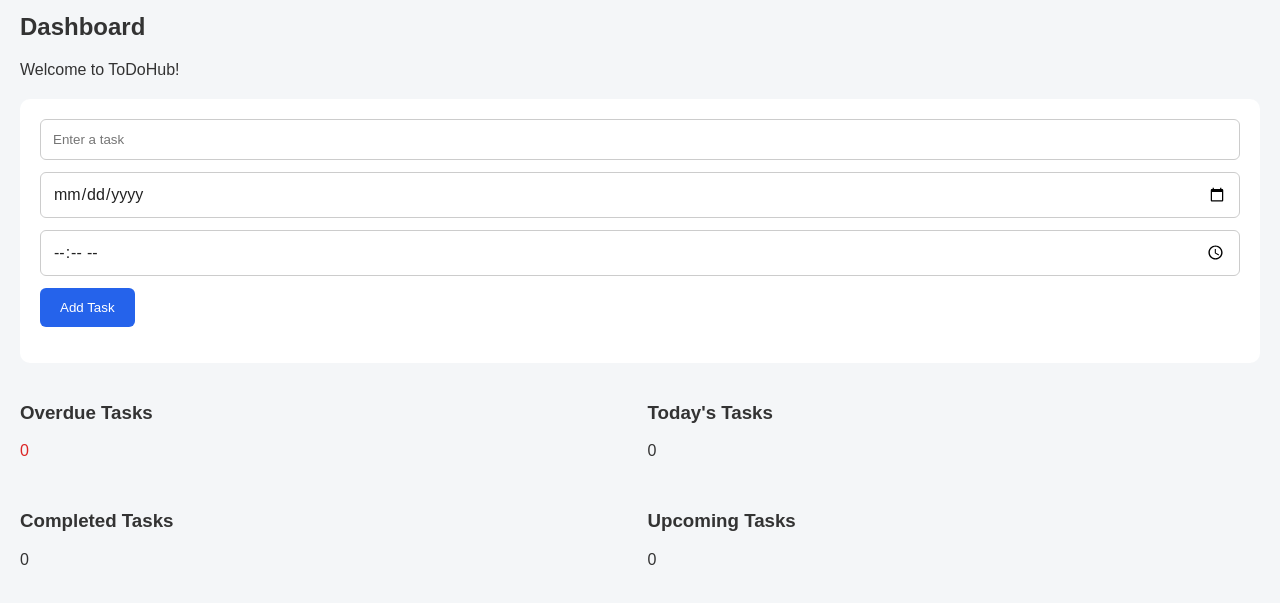
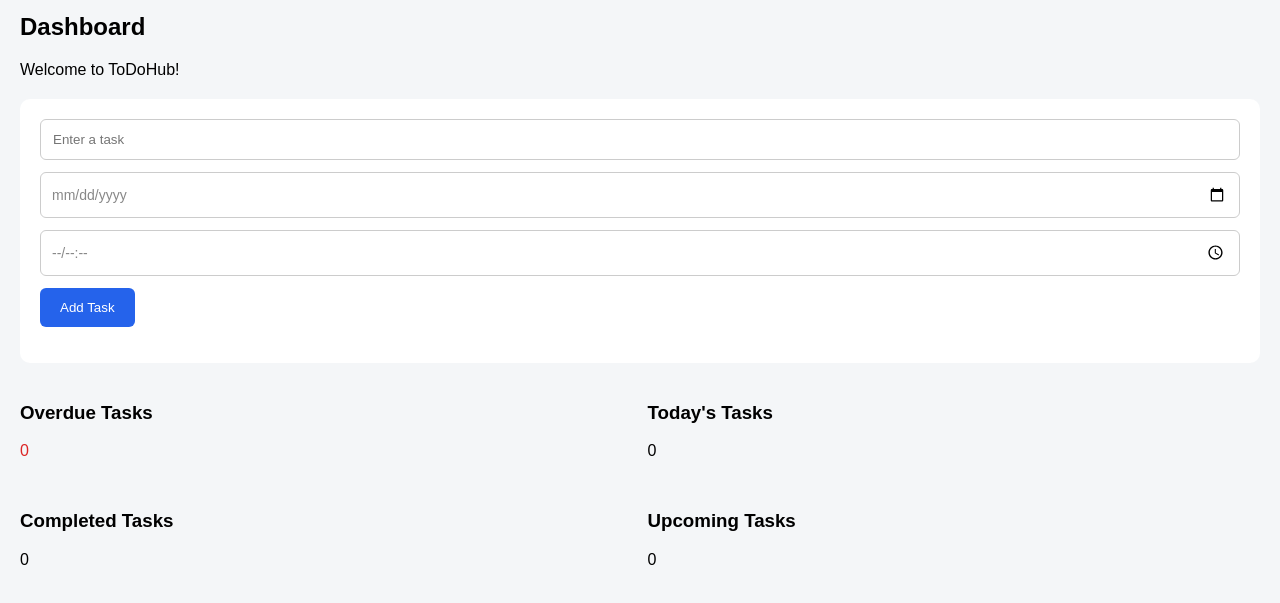
Before and after one commit to Andersonn2010/todohub, a plain HTML site: page html/lesson-26-todo-app.html in a window 1280 px wide. Shown: the part 123-726 px from the top of the page. Drawn offline with Linux system fonts and the light colour scheme.

Commit message:
Update lesson-26-todo-app.html

```diff
--- a/html/lesson-26-todo-app.html
+++ b/html/lesson-26-todo-app.html
@@ -111,8 +111,9 @@
             border-radius: 6px;
         }
 
-        /* Native date and time inputs; no extra display layer */
+
 .date-time-field {
+    position: relative;
     width: 100%;
     margin-bottom: 12px;
 }
@@ -127,15 +128,34 @@
     border: 1px solid #ccc;
     border-radius: 6px;
     background-color: white;
-            color: #222;
+    color: transparent;
+    -webkit-text-fill-color: transparent;
+    caret-color: transparent;
     font: inherit;
     -webkit-appearance: none;
     appearance: none;
 }
 
-        .date-time-field input::-webkit-date-and-time-value {
-            text-align: left;
+.date-time-field input:focus {
+    color: #222;
+    -webkit-text-fill-color: #222;
 }
+
+.date-time-field input:focus + .date-time-placeholder {
+    display: none;
+}
+
+.date-time-placeholder {
+    position: absolute;
+    left: 12px;
+    top: 50%;
+    transform: translateY(-50%);
+    color: #888;
+    font-size: 14px;
+    pointer-events: none;
+    z-index: 1;
+}
+
 
         #addTaskButton {
             background-color: #2563eb;
@@ -668,12 +688,15 @@
         <div id="taskForm">
             <input type="text" id="taskInput" placeholder="Enter a task">
 
+
 <div class="date-time-field">
     <input type="date" id="taskDate" aria-label="Task date">
+    <span class="date-time-placeholder" id="taskDateDisplay">mm/dd/yyyy</span>
 </div>
 
 <div class="date-time-field">
     <input type="time" id="taskTime" aria-label="Task time">
+    <span class="date-time-placeholder" id="taskTimeDisplay">--/--:--</span>
 </div>
 
             <button id="addTaskButton">Add Task</button>
@@ -857,9 +880,39 @@
             });
         });
 
+
+
         let taskInput = document.getElementById("taskInput");
         let taskDate = document.getElementById("taskDate");
         let taskTime = document.getElementById("taskTime");
+
+        let taskDateDisplay = document.getElementById("taskDateDisplay");
+        let taskTimeDisplay = document.getElementById("taskTimeDisplay");
+
+        function updateDateTimeDisplays() {
+    if (taskDate.value) {
+        let [year, month, day] = taskDate.value.split("-");
+        taskDateDisplay.textContent = `${month}/${day}/${year}`;
+    } else {
+        taskDateDisplay.textContent = "mm/dd/yyyy";
+    }
+
+    taskTimeDisplay.textContent = taskTime.value || "--/--:--";
+}
+
+    taskDate.addEventListener("change", updateDateTimeDisplays);
+taskTime.addEventListener("change", updateDateTimeDisplays);
+
+updateDateTimeDisplays();
+
+function clearTaskMessage() {
+    message.textContent = "";
+}
+
+taskInput.addEventListener("input", clearTaskMessage);
+taskDate.addEventListener("input", clearTaskMessage);s
+taskTime.addEventListener("input", clearTaskMessage);
+
         let addTaskButton = document.getElementById("addTaskButton");
         let taskList = document.getElementById("taskList");
         let todayTaskList = document.getElementById("todayTaskList");
@@ -1127,6 +1180,8 @@
             taskDate.value = "";
             taskTime.value = "";
 
+            updateDateTimeDisplays();
+
             showAppMessage("Task added successfully!");
         });
 
```
Lines whose indentation alone changed are shown as unchanged.
